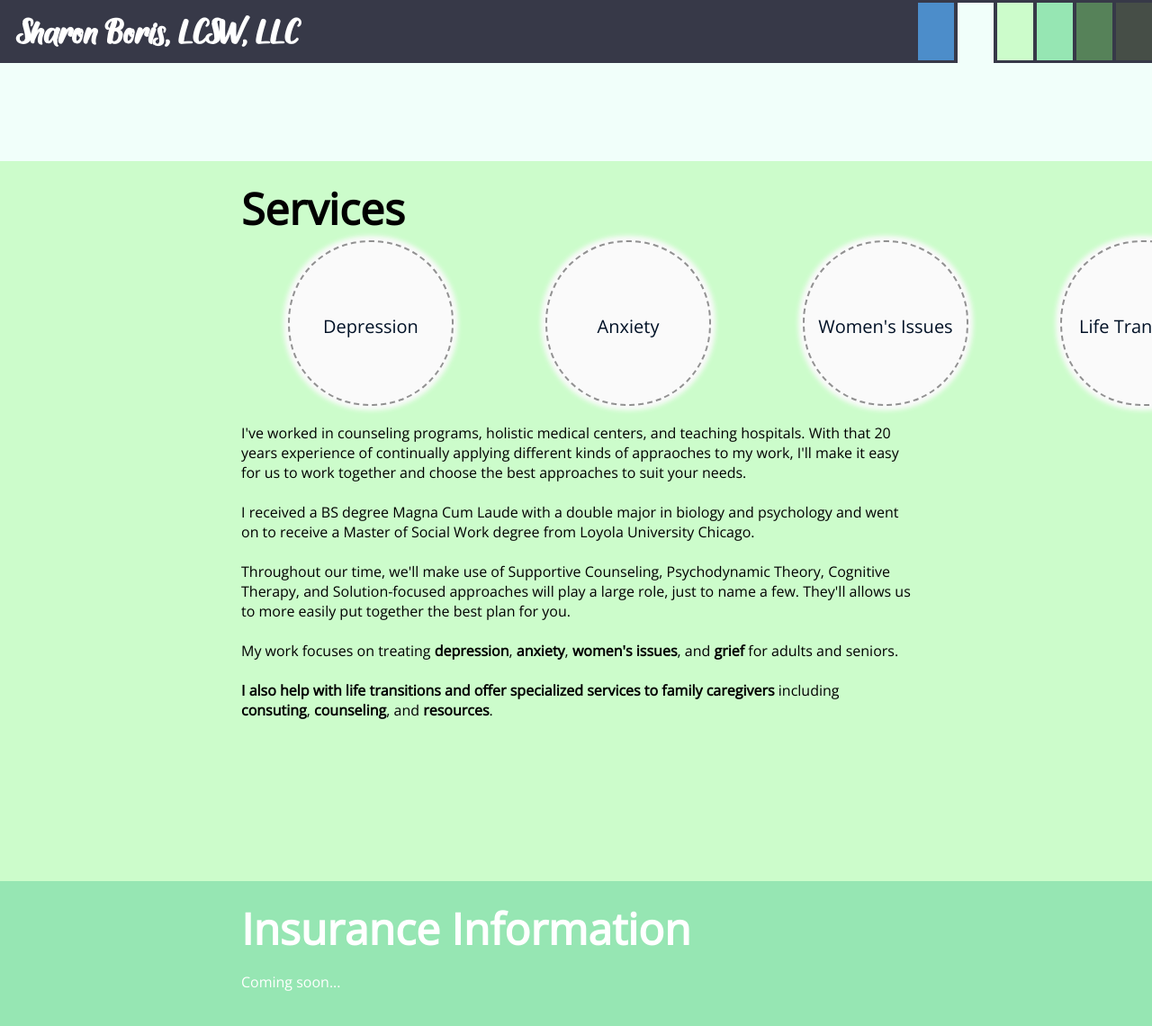
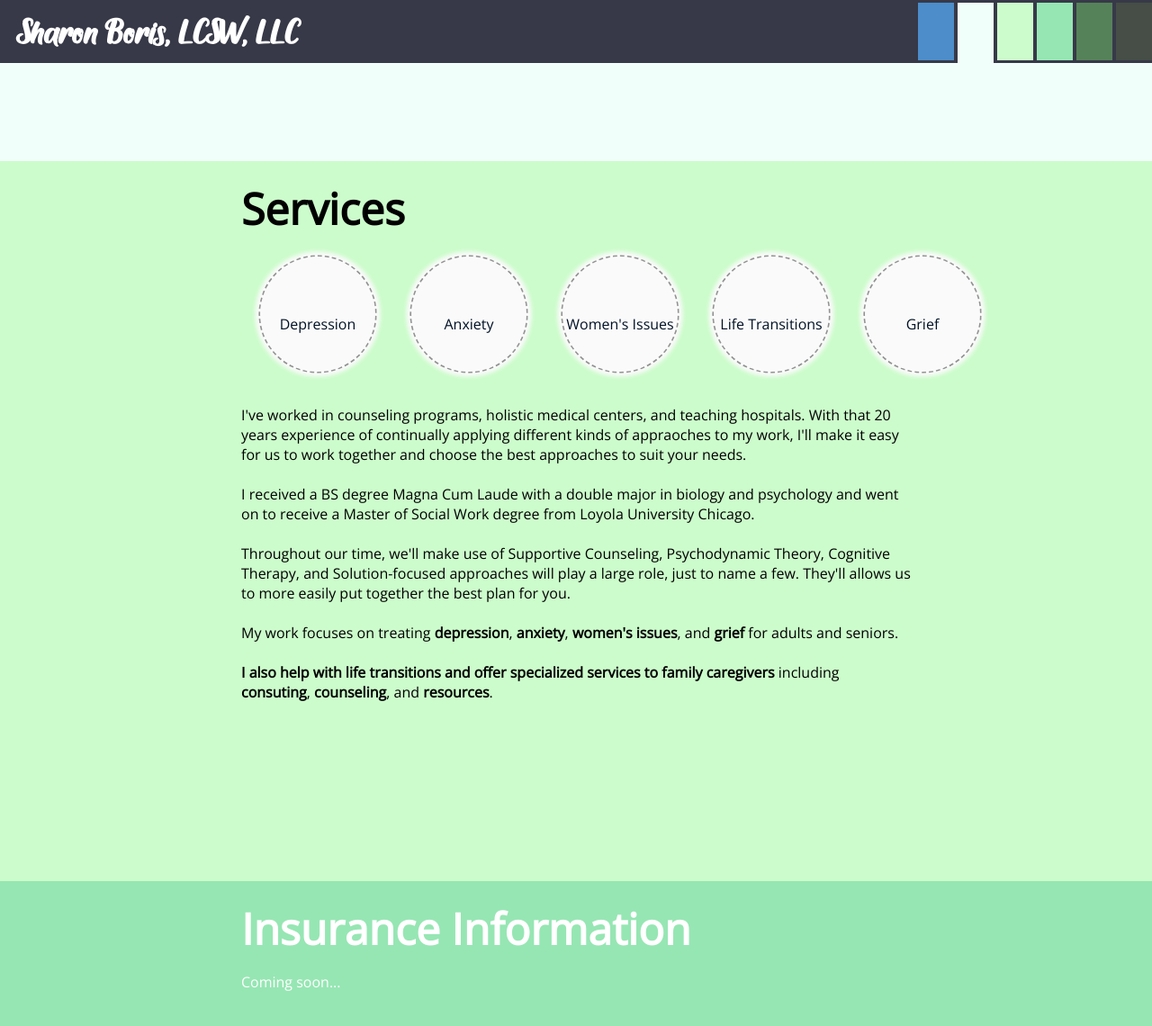
Before and after one commit to PlGGS/sharonboris.com, a Jekyll site: the page built from index.html, in a window 1280 px wide and 1400 px high, scrolled down 1272 px. Shown: the top 1140 px of the window at 90% size. Built offline with Jekyll 4.4.1, drawn with Linux system fonts in a browser that asks for light colours; nearby versions of some CDN libraries; some web fonts are replaced.

Commit message:
Updated icon scaling

```diff
--- a/css/main.scss
+++ b/css/main.scss
@@ -158,16 +158,23 @@
         }
     }
 
-    table tr td div {
-        padding-left: 0px;
-        padding-right: 0px;
+    table {
+        tr {
+            padding-top: 50px;
+            padding-bottom: 50px;
+
+            td div {
+                padding-left: 0px;
+                padding-right: 0px;
+            }
+        }
     }
 
     #icon
     {
         -webkit-transition: all 0.5s ease;
-        height: 180px;
-        width: 180px;
+        height: 160px;
+        width: 160px;
         margin: auto;
 
         border-radius: 90px;
@@ -183,8 +190,8 @@
     #icon:hover
     {
         background: #fafafa;
-        color: #05b032;
-        border: 2px dashed #05b032;
+        color: #4c8dca;
+        border: 2px dashed #4c8dca;
         box-shadow: 0px 0px 5px 5px #fafafa;
     }
 
@@ -196,8 +203,7 @@
     }
 
     #pad {
-        padding-left: 50px;
-        padding-right: 50px;
+        transform: scale(0.8);
     }
 }
 section#financial {
```
